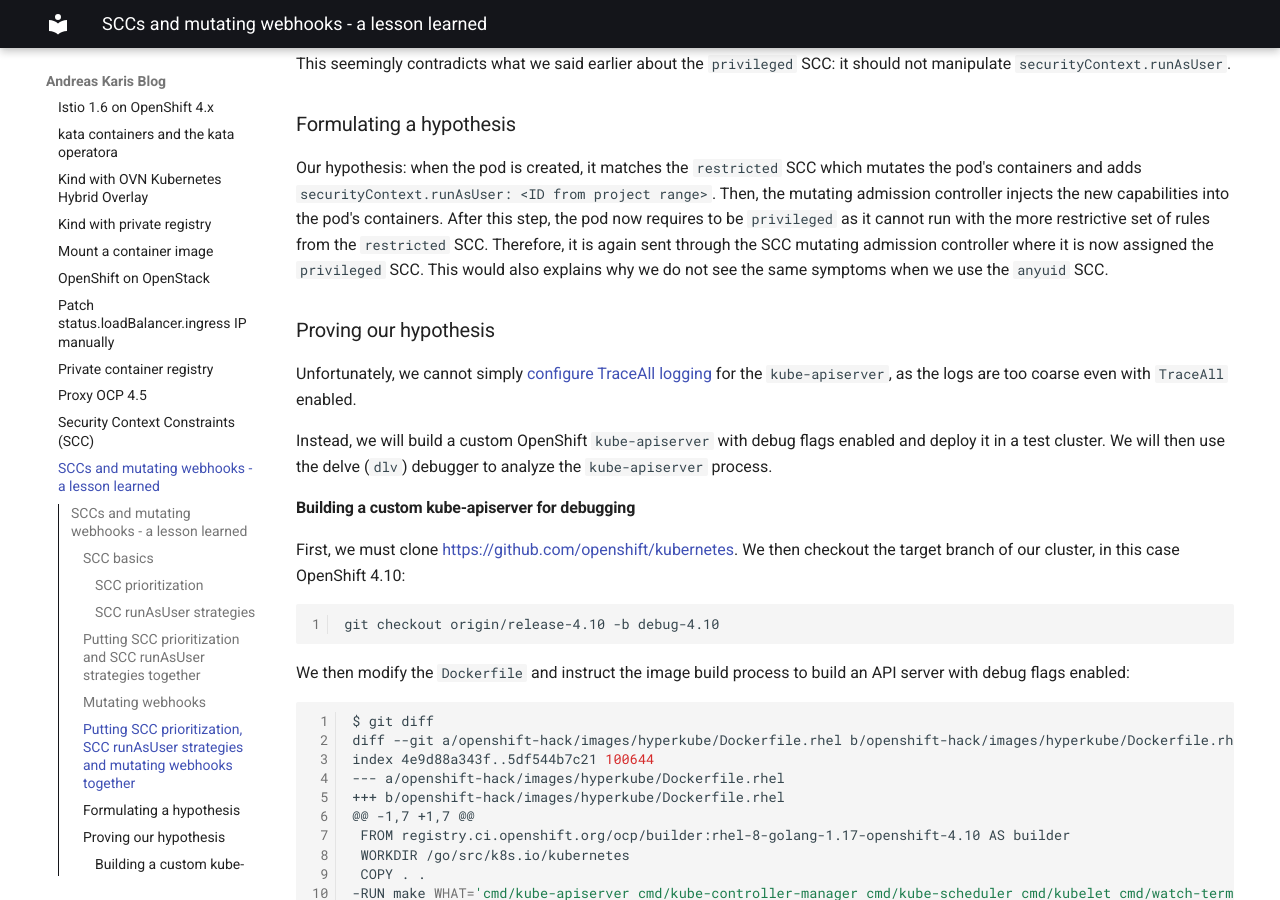
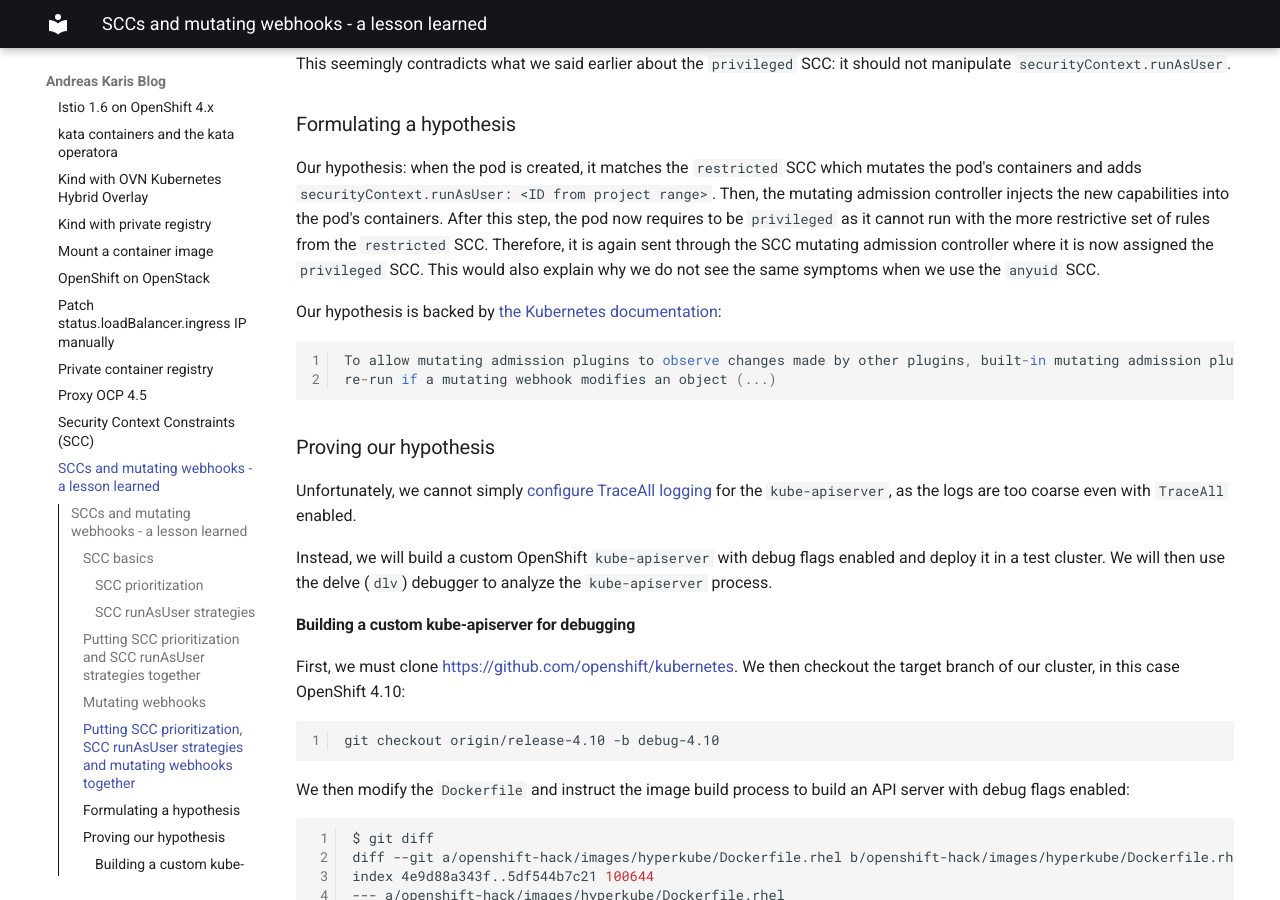
Before and after one commit to andreaskaris/blog, an MkDocs documentation site: the page built from docs/openshift/openshift-scc-with-mutating-webhooks.md, in a window 1280 px wide and 900 px high, scrolled down 8971 px. Built offline with MkDocs 1.6.1 and Material for MkDocs 9.7.7, drawn with Linux system fonts in a browser that asks for light colours.

Commit message:
improve scc

```diff
--- a/docs/openshift/openshift-scc-with-mutating-webhooks.md
+++ b/docs/openshift/openshift-scc-with-mutating-webhooks.md
@@ -439,7 +439,13 @@ Our hypothesis: when the pod is created, it matches the `restricted` SCC which m
 Then, the mutating admission controller injects the new capabilities into the pod's containers. After this step, the pod
 now requires to be `privileged` as it cannot run with the more restrictive set of rules from the `restricted` SCC.
 Therefore, it is again sent through the SCC mutating admission controller where it is now assigned the `privileged` SCC.
-This would also explains why we do not see the same symptoms when we use the `anyuid` SCC.
+This would also explain why we do not see the same symptoms when we use the `anyuid` SCC.
+
+Our hypothesis is backed by [the Kubernetes documentation](https://kubernetes.io/docs/reference/access-authn-authz/extensible-admission-controllers/#reinvocation-policy):
+~~~
+To allow mutating admission plugins to observe changes made by other plugins, built-in mutating admission plugins are
+re-run if a mutating webhook modifies an object (...)
+~~~
 
 ### Proving our hypothesis
 
```
